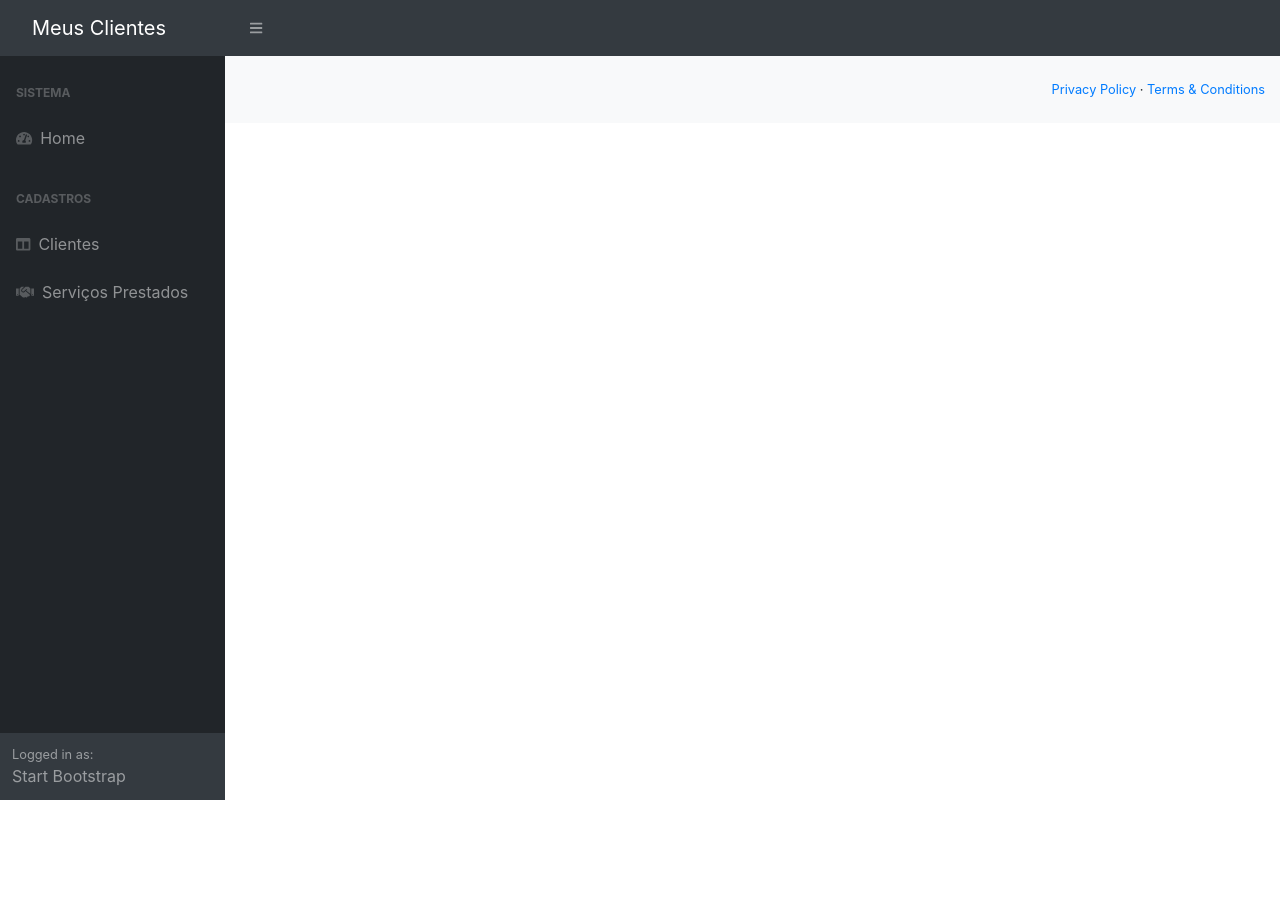
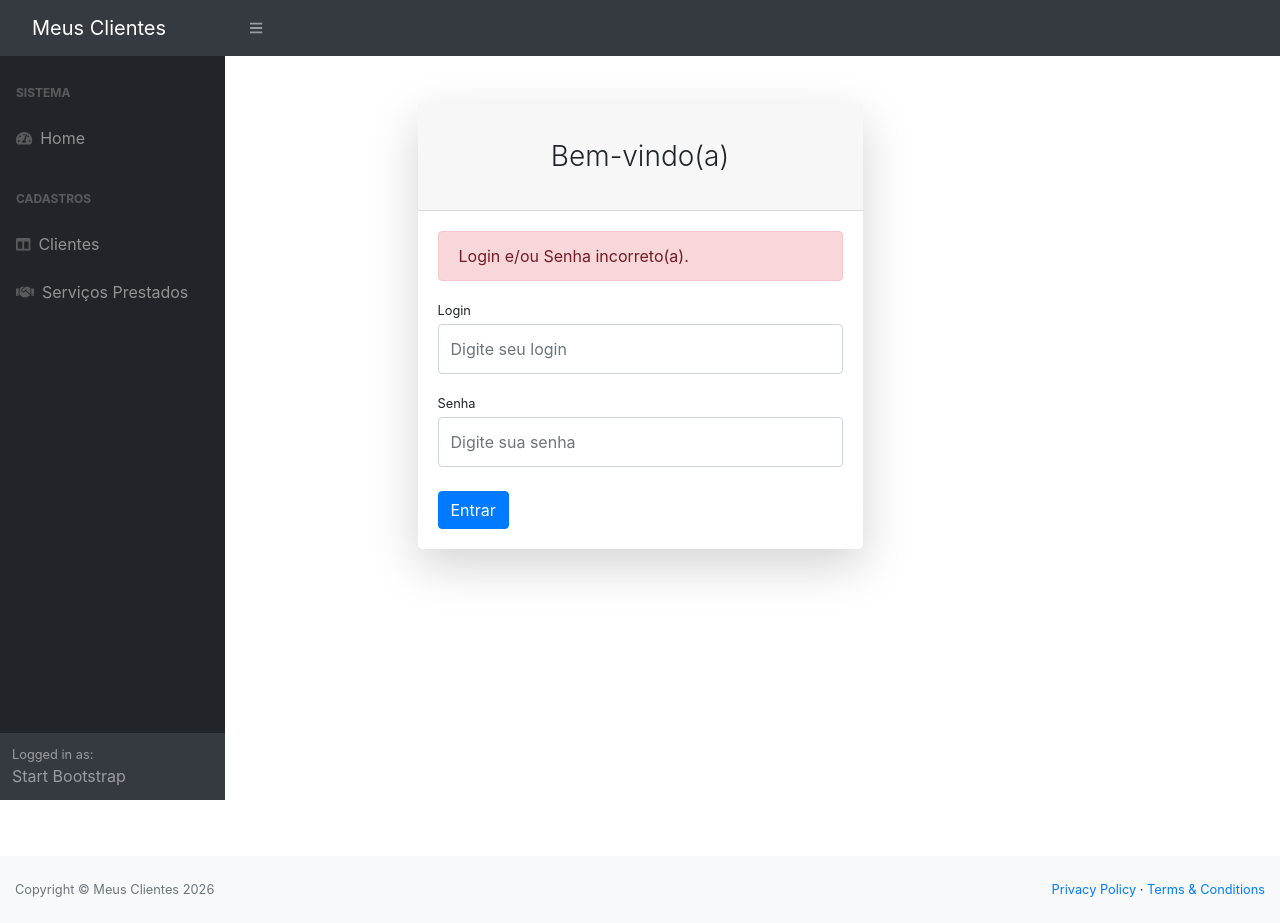
Before and after one commit to dilluter/Clientes-FullStack, an Angular app in the folder clientes-app/: page /login in a window 1280 px wide. Before the commit this address led to /. Before the commit the page ends 800 px from the top, so only its background shows below. Built offline with nearby package versions, Linux system fonts and the light colour scheme.

Commit message:
Formulario de login

```diff
--- a/clientes-app/src/app/app-routing.module.ts
+++ b/clientes-app/src/app/app-routing.module.ts
@@ -1,8 +1,10 @@
 import { NgModule } from '@angular/core';
 import { RouterModule, Routes } from '@angular/router';
 import { HomeComponent } from './home/home.component';
+import {LoginComponent} from './login/login.component';
 
 const routes: Routes = [
+  { path: 'login', component: LoginComponent },
   { path: '', redirectTo: 'home', pathMatch: 'full' },
   { path: 'home', component: HomeComponent },
 ];
--- a/clientes-app/src/app/login/login.component.html
+++ b/clientes-app/src/app/login/login.component.html
@@ -1 +1,33 @@
-<p>login works!</p>
+<div id="layoutAuthentication">
+  <div id="layoutAuthentication_content">
+    <main>
+      <div class="container">
+        <div class="row justify-content-center" >
+          <div class="col-lg-5">
+            <div class="card shadow-lg border-0 rounded-lg mt-5">
+              <div class="card-header">
+                <h3 class="text-center font-weight-light my-4">Bem-vindo(a)</h3>
+              </div>
+              <div class="card-body">
+                <div class="alert alert-danger">Login e/ou Senha incorreto(a).</div>
+                <form #loginForm="ngForm" (ngSubmit)="onSubmit()">
+                 <div class="form-group">
+                   <label class="small mb-1">Login</label>
+                   <input type="text" name="username" [(ngModel)]="username" class="form-control py-4" placeholder="Digite seu login" />
+                 </div>
+                  <div class="form-group">
+                    <label class="small mb-1">Senha</label>
+                    <input type="text" name="password" [(ngModel)]="password" class="form-control py-4" placeholder="Digite sua senha" />
+                  </div>
+                  <div class="form-group d-flex align-items-center justify-content-between mt-4 mb-0">
+                    <button type="submit" class="btn btn-primary">Entrar</button>
+                  </div>
+                </form>
+              </div>
+            </div>
+          </div>
+        </div>
+      </div>
+    </main>
+  </div>
+</div>
--- a/clientes-app/src/app/login/login.component.ts
+++ b/clientes-app/src/app/login/login.component.ts
@@ -13,6 +13,10 @@
 
   constructor() { }
 
+  onSubmit(){
+    console.log(`User: ${this.username} - Pass: ${this.password}`);
+  }
+
   ngOnInit(): void {
   }
 
```
